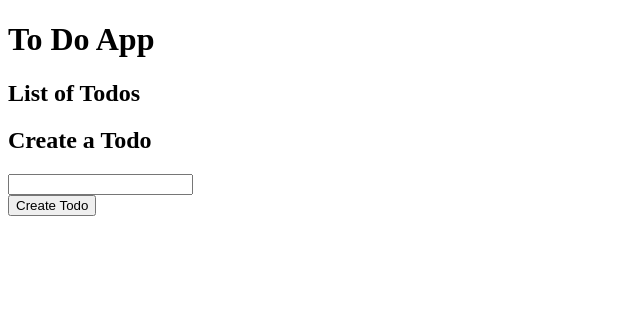
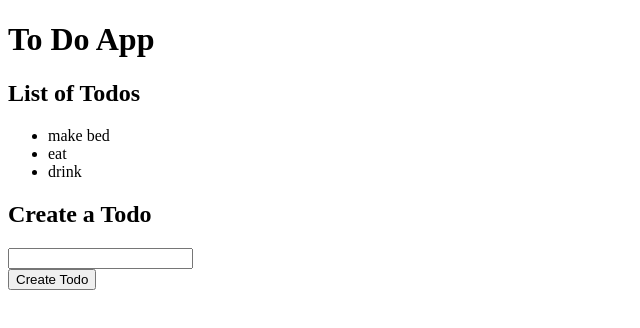
Before and after one commit to mahuntington/angular-observables, an Angular app: page / in a window 1280 px wide. Shown: the top 328 px of the page, without its empty margins (0-640 px from the left). Built offline with nearby package versions, Linux system fonts and the light colour scheme.

Commit message:
todo service

```diff
--- a/src/app/app.module.ts
+++ b/src/app/app.module.ts
@@ -6,6 +6,7 @@ import { TodosIndexComponent } from './todos-index/todos-index.component';
 import { TodosCreateComponent } from './todos-create/todos-create.component';
 
 import { FormsModule } from '@angular/forms';
+import { TodoService } from './todo.service'
 
 @NgModule({
   declarations: [
@@ -17,7 +18,7 @@ import { FormsModule } from '@angular/forms';
     BrowserModule,
     FormsModule
   ],
-  providers: [],
+  providers: [TodoService],
   bootstrap: [AppComponent]
 })
 export class AppModule { }
--- a/src/app/todos-index/todos-index.component.html
+++ b/src/app/todos-index/todos-index.component.html
@@ -1 +1,4 @@
 <h2>List of Todos</h2>
+<ul>
+    <li *ngFor="let todo of todos">{{todo}}</li>
+</ul>
--- a/src/app/todos-index/todos-index.component.ts
+++ b/src/app/todos-index/todos-index.component.ts
@@ -1,4 +1,5 @@
 import { Component, OnInit } from '@angular/core';
+import { TodoService } from '../todo.service';
 
 @Component({
   selector: 'app-todos-index',
@@ -7,9 +8,14 @@ import { Component, OnInit } from '@angular/core';
 })
 export class TodosIndexComponent implements OnInit {
 
-  constructor() { }
+  constructor(
+      private todoService: TodoService
+  ) { }
+
+  todos;
 
   ngOnInit() {
+      this.todos = this.todoService.getTodos();
   }
 
 }
```
Also changed, not shown: src/app/todo.service.ts (renamed from src/app/todo.services.ts).
